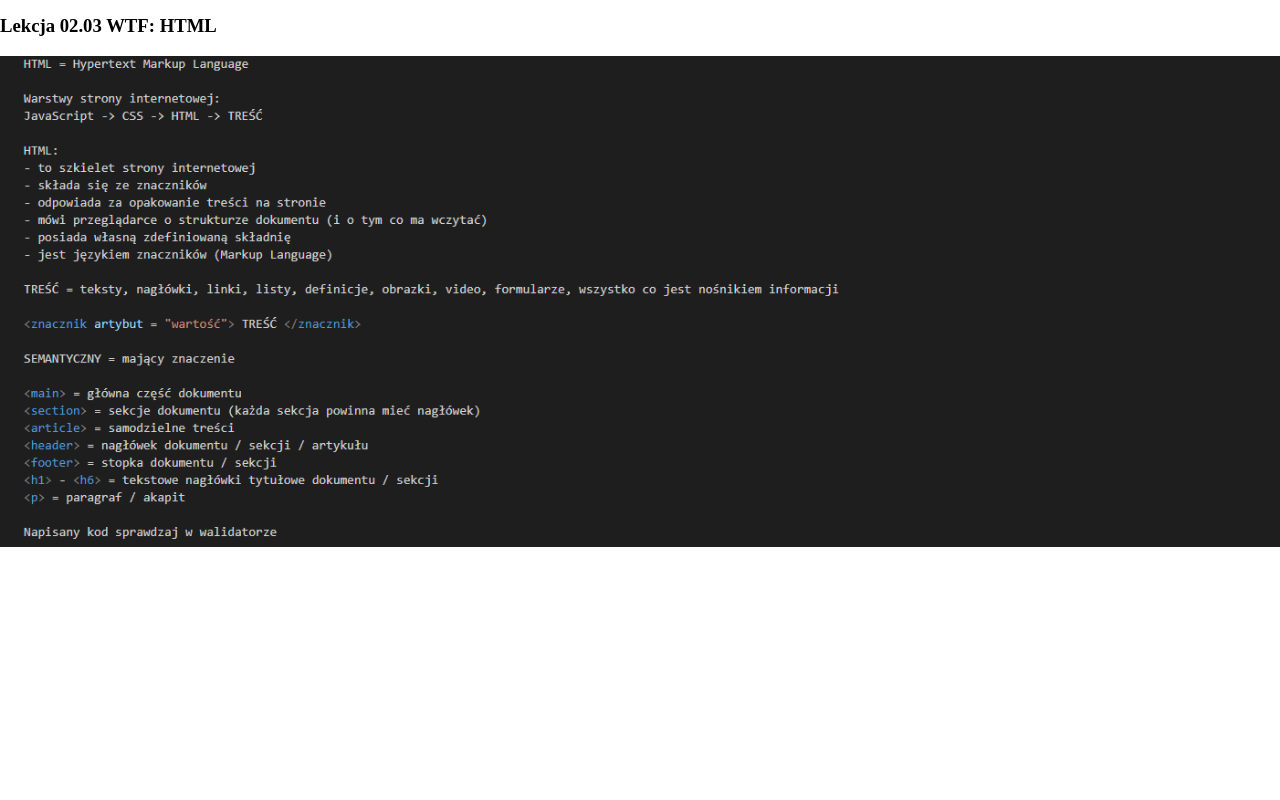
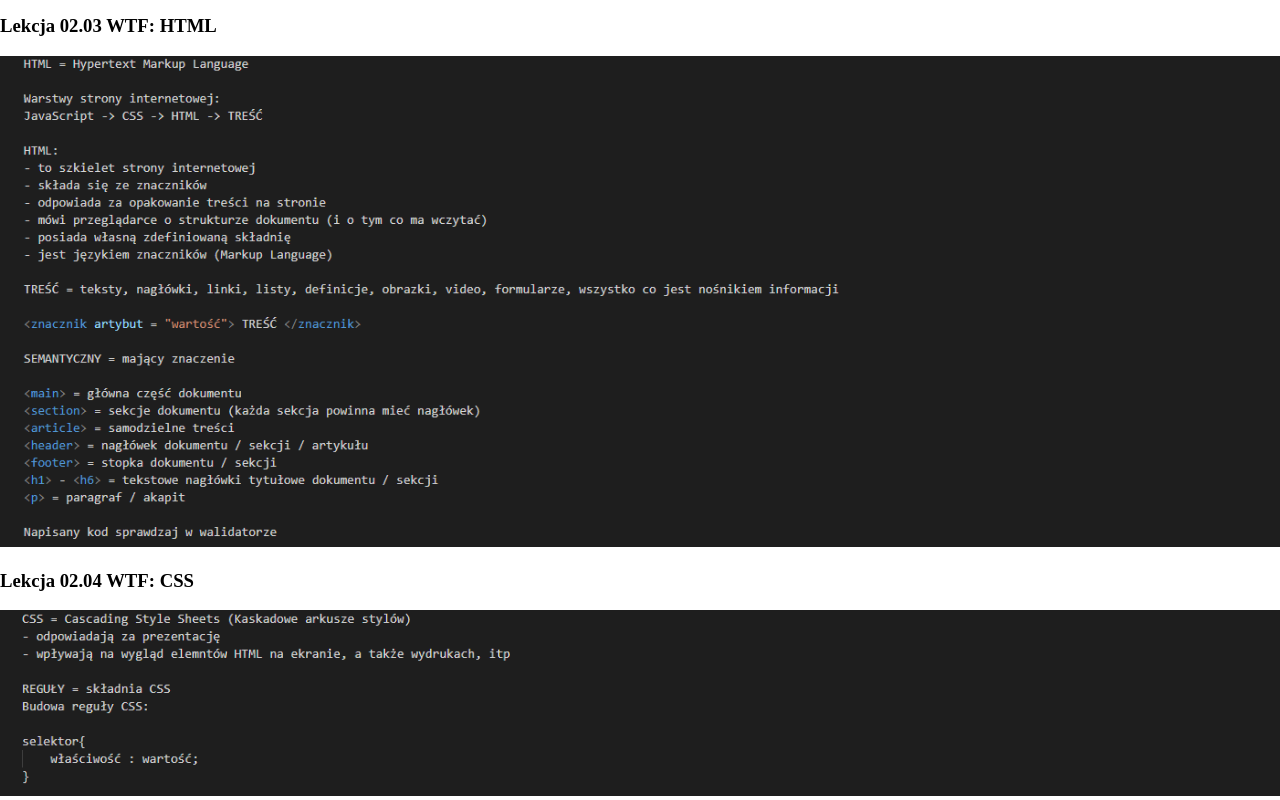
Before and after one commit to AleksandraBozenko/kurs-WTF, a website built with webpack: page src/pages/index.html in a window 1280 px wide. Shown: the part 852-1652 px from the top of the page. Before the commit the page ends 1403 px from the top, so only its background shows below. Built offline with nearby package versions, Linux system fonts and the light colour scheme.

Commit message:
Add lesson 02.04

```diff
--- a/src/pages/index.html
+++ b/src/pages/index.html
@@ -81,6 +81,10 @@
         <h3 class="article__title">Lekcja 02.03 WTF: HTML</h3>
         <img class="article__image" src="/src/assets/img/02.03.png" alt = "notatki">
       </article>
+      <article class="article">
+        <h3 class="article__title">Lekcja 02.04 WTF: CSS</h3>
+        <img class="article__image" src="/src/assets/img/02.04.png" alt = "notatki">
+      </article>
     </section>
   </main>
 </body>
```
Also changed, not shown: src/assets/img/02.04.png (added).
